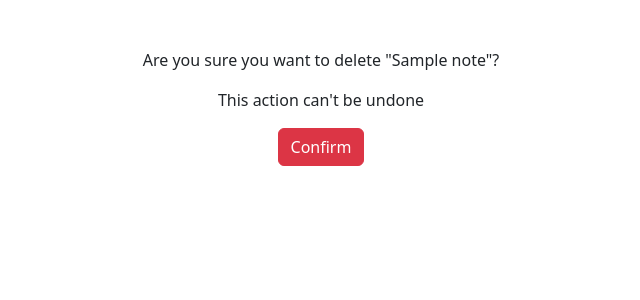
After one commit to Denniszedead/django-essentials, a Django app: page /smart/note/1/delete in a window 1280 px wide. The commit adds this page. Shown: the top 300 px of the page, without its empty margins (319-959 px from the left). Run offline with Django 5.2, Linux system fonts and the light colour scheme; tables that the repository leaves empty hold one stand-in row (values such as "Sample post").

Commit message:
Add the notes delete button

```diff
--- /dev/null
+++ b/notes/templates/notes/notes_delete.html
@@ -0,0 +1,10 @@
+{% extends 'base.html' %}
+
+{% block content %}
+    <form method="POST">{% csrf_token %}
+    <p>Are you sure you want to delete "{{ notes.title }}"?</p>
+    <p>This action can't be undone</p>
+
+    <input type="submit" class="btn btn-danger" value="Confirm">
+    </form>
+{% endblock %}
--- a/notes/templates/notes/notes_detail.html
+++ b/notes/templates/notes/notes_detail.html
@@ -10,6 +10,9 @@
         Back
     </a>
     <a href="{% url 'notes.update' pk=note.id %}" class="btn btn-secondary">
-    Edit
+        Edit
+    </a>
+    <a href="{% url 'notes.delete' pk=note.id %}" class="btn btn-danger">
+        Delete
     </a>
 {% endblock %}
--- a/notes/urls.py
+++ b/notes/urls.py
@@ -8,4 +8,5 @@ urlpatterns = [
     path('popular-notes', views.PopularNotesListView.as_view()),
     path('notes/new', views.NotesCreateView.as_view(), name='notes.new'),
     path('note/<int:pk>/edit', views.NotesUpdateView.as_view(), name='notes.update'),
+    path('note/<int:pk>/delete', views.NotesDeleteView.as_view(), name='notes.delete'),
 ]
--- a/notes/views.py
+++ b/notes/views.py
@@ -1,8 +1,14 @@
 from django.views.generic import CreateView, ListView, DetailView, UpdateView
+from django.views.generic.edit import DeleteView
 
 from .forms import NotesForm
 from .models import Notes
 
+
+class NotesDeleteView(DeleteView):
+    model = Notes
+    success_url = '/smart/notes'
+    template_name = 'notes/notes_delete.html'
 
 class NotesUpdateView(UpdateView):
     model = Notes
```
